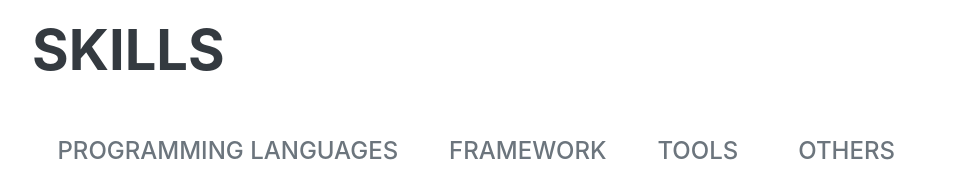
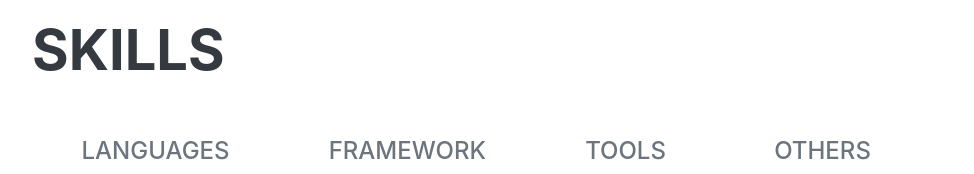
Before and after one commit to NgToanRob/ngtoanrob.github.io, a plain HTML site: page index.html in a window 1280 px wide. Shown: the part 1060-1234 px from the top of the page, without its empty margins (288-1262 px from the left). Drawn offline with nearby package versions, Linux system fonts and the light colour scheme; a web font is replaced by a local one.

```diff
--- a/index.html
+++ b/index.html
@@ -96,7 +96,7 @@
                 <h2 class="mb-5">Skills</h2>
                 <div class="d-flex justify-content-around">
                     <div class="programming-language">
-                        <div class="subheading mb-2">Programming Languages</div>
+                        <div class="subheading mb-2">Languages</div>
                         <ul class="fa-ul mb-3">
                             <li>
                                 <span class="fa-li"><iconify-icon
```
